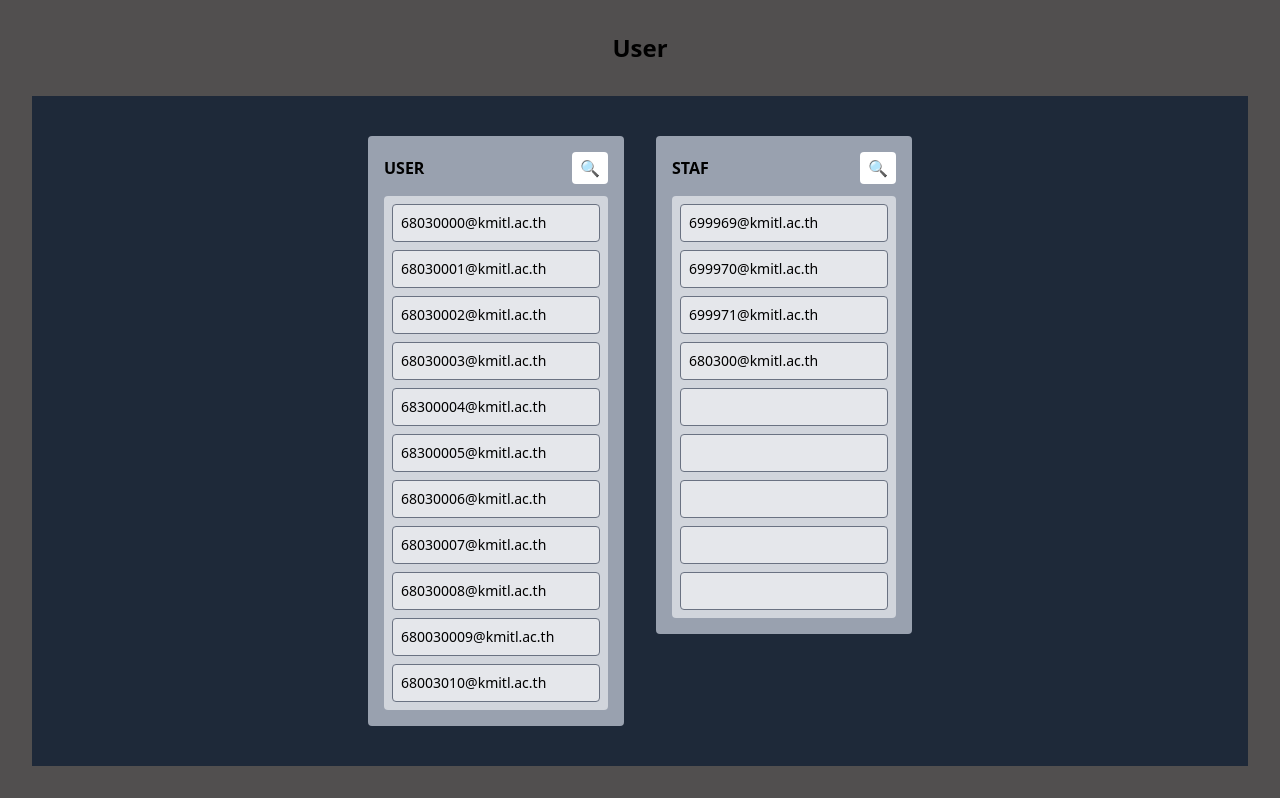
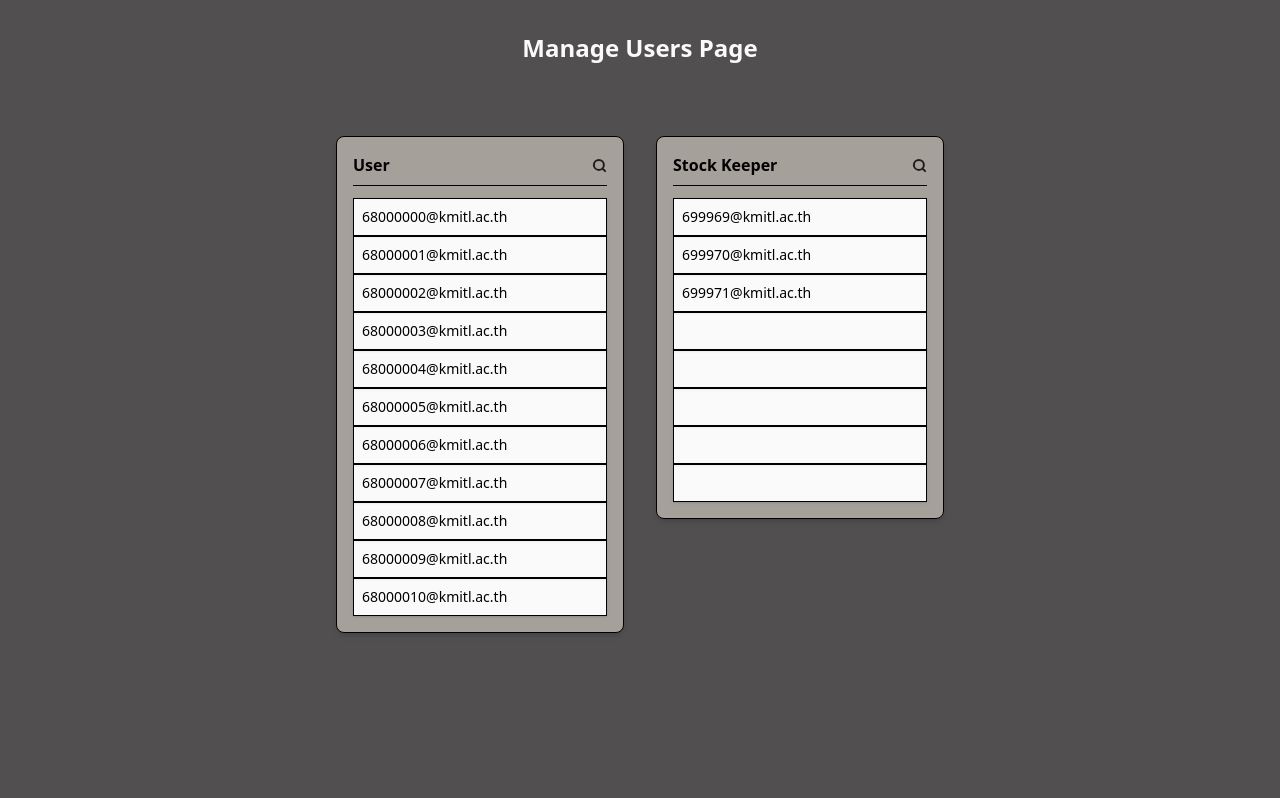
Before and after one commit to Project-Groap04-BookNest/BookNest, a Flask app: page /manage_users in a window 1280 px wide. Shown: the part 48-846 px from the top of the page. After the commit the page ends 681 px from the top, so only its background shows below. Run offline with Flask 3, Linux system fonts and the light colour scheme.

Commit message:
fix ui manage_users

```diff
--- a/templates/manage_users.html
+++ b/templates/manage_users.html
@@ -1,46 +1,45 @@
 {% extends "base.html" %}
 
 {% block content %}
-<h1 class="text-center text-2xl font-bold mb-8 text-black">User</h1>
+<h1 class="text-center text-2xl font-bold mb-8 text-neutral-50">Manage Users Page</h1>
 
-<div class="flex justify-center items-start gap-8 p-10 bg-gray-800">
+<div class="flex justify-center items-start gap-8 p-10">
   <!-- USER -->
-  <div class="bg-gray-400 p-4 rounded w-64">
-    <div class="flex justify-between items-center mb-3 font-bold text-black">
-      <span>USER</span>
-      <button class="bg-white text-black rounded px-2 py-1 hover:bg-gray-200">🔍</button>
+  <div class="bg-stone-400 p-4 rounded-lg w-72 shadow-md border border-black">
+    <div class="flex justify-between items-center mb-3 font-bold text-black border-b border-black pb-2">
+      <span >User</span>
+      <button class="text-black hover:text-zinc-700"> <img src="/static/assets/Search-icon.svg" alt="Search-icon"></button>
     </div>
-    <div class="bg-gray-300 p-2 flex flex-col gap-2 rounded">
-      <div class="bg-gray-200 p-2 text-sm border border-gray-500 rounded text-black">68030000@kmitl.ac.th</div>
-      <div class="bg-gray-200 p-2 text-sm border border-gray-500 rounded text-black">68030001@kmitl.ac.th</div>
-      <div class="bg-gray-200 p-2 text-sm border border-gray-500 rounded text-black">68030002@kmitl.ac.th</div>
-      <div class="bg-gray-200 p-2 text-sm border border-gray-500 rounded text-black">68030003@kmitl.ac.th</div>
-      <div class="bg-gray-200 p-2 text-sm border border-gray-500 rounded text-black">68300004@kmitl.ac.th</div>
-      <div class="bg-gray-200 p-2 text-sm border border-gray-500 rounded text-black">68300005@kmitl.ac.th</div>
-      <div class="bg-gray-200 p-2 text-sm border border-gray-500 rounded text-black">68030006@kmitl.ac.th</div>
-      <div class="bg-gray-200 p-2 text-sm border border-gray-500 rounded text-black">68030007@kmitl.ac.th</div>
-      <div class="bg-gray-200 p-2 text-sm border border-gray-500 rounded text-black">68030008@kmitl.ac.th</div>
-      <div class="bg-gray-200 p-2 text-sm border border-gray-500 rounded text-black">680030009@kmitl.ac.th</div>
-      <div class="bg-gray-200 p-2 text-sm border border-gray-500 rounded text-black">68003010@kmitl.ac.th</div>
+    <div class="flex flex-col bg-zinc-50">
+      <div class="p-2 text-sm text-black border border-black shadow-sm">68000000@kmitl.ac.th</div>
+      <div class="p-2 text-sm text-black border border-black shadow-sm">68000001@kmitl.ac.th</div>
+      <div class="p-2 text-sm text-black border border-black shadow-sm">68000002@kmitl.ac.th</div>
+      <div class="p-2 text-sm text-black border border-black shadow-sm">68000003@kmitl.ac.th</div>
+      <div class="p-2 text-sm text-black border border-black shadow-sm">68000004@kmitl.ac.th</div>
+      <div class="p-2 text-sm text-black border border-black shadow-sm">68000005@kmitl.ac.th</div>
+      <div class="p-2 text-sm text-black border border-black shadow-sm">68000006@kmitl.ac.th</div>
+      <div class="p-2 text-sm text-black border border-black shadow-sm">68000007@kmitl.ac.th</div>
+      <div class="p-2 text-sm text-black border border-black shadow-sm">68000008@kmitl.ac.th</div>
+      <div class="p-2 text-sm text-black border border-black shadow-sm">68000009@kmitl.ac.th</div>
+      <div class="p-2 text-sm text-black border border-black shadow-sm">68000010@kmitl.ac.th</div>
     </div>
   </div>
 
   <!-- STAF -->
-  <div class="bg-gray-400 p-4 rounded w-64">
-    <div class="flex justify-between items-center mb-3 font-bold text-black">
-      <span>STAF</span>
-      <button class="bg-white text-black rounded px-2 py-1 hover:bg-gray-200">🔍</button>
+  <div class="bg-stone-400 p-4 rounded-lg w-72 shadow-md border border-black">
+    <div class="flex justify-between items-center mb-3 font-bold text-black border-b border-black pb-2">
+      <span><S></S>Stock Keeper</span>
+      <button class="text-black hover:text-zinc-700"> <img src="/static/assets/Search-icon.svg" alt="Search-icon"></button>
     </div>
-    <div class="bg-gray-300 p-2 flex flex-col gap-2 rounded">
-      <div class="bg-gray-200 p-2 text-sm border border-gray-500 rounded text-black">699969@kmitl.ac.th</div>
-      <div class="bg-gray-200 p-2 text-sm border border-gray-500 rounded text-black">699970@kmitl.ac.th</div>
-      <div class="bg-gray-200 p-2 text-sm border border-gray-500 rounded text-black">699971@kmitl.ac.th</div>
-      <div class="bg-gray-200 p-2 text-sm border border-gray-500 rounded text-black">680300@kmitl.ac.th</div>
-      <div class="bg-gray-200 p-2 text-sm border border-gray-500 rounded text-black">&nbsp;</div>
-      <div class="bg-gray-200 p-2 text-sm border border-gray-500 rounded text-black">&nbsp;</div>
-      <div class="bg-gray-200 p-2 text-sm border border-gray-500 rounded text-black">&nbsp;</div>
-      <div class="bg-gray-200 p-2 text-sm border border-gray-500 rounded text-black">&nbsp;</div>
-      <div class="bg-gray-200 p-2 text-sm border border-gray-500 rounded text-black">&nbsp;</div>
+    <div class="flex flex-col bg-zinc-50">
+      <div class="p-2 text-sm text-black border border-black shadow-sm">699969@kmitl.ac.th</div>
+      <div class="p-2 text-sm text-black border border-black shadow-sm">699970@kmitl.ac.th</div>
+      <div class="p-2 text-sm text-black border border-black shadow-sm">699971@kmitl.ac.th</div>
+      <div class="p-2 text-sm text-black border border-black shadow-sm">&nbsp;</div>
+      <div class="p-2 text-sm text-black border border-black shadow-sm">&nbsp;</div>
+      <div class="p-2 text-sm text-black border border-black shadow-sm">&nbsp;</div>
+      <div class="p-2 text-sm text-black border border-black shadow-sm">&nbsp;</div>
+      <div class="p-2 text-sm text-black border border-black shadow-sm">&nbsp;</div>
     </div>
   </div>
 </div>
```
Also changed, not shown: static/assets/Search-icon.svg (added).
